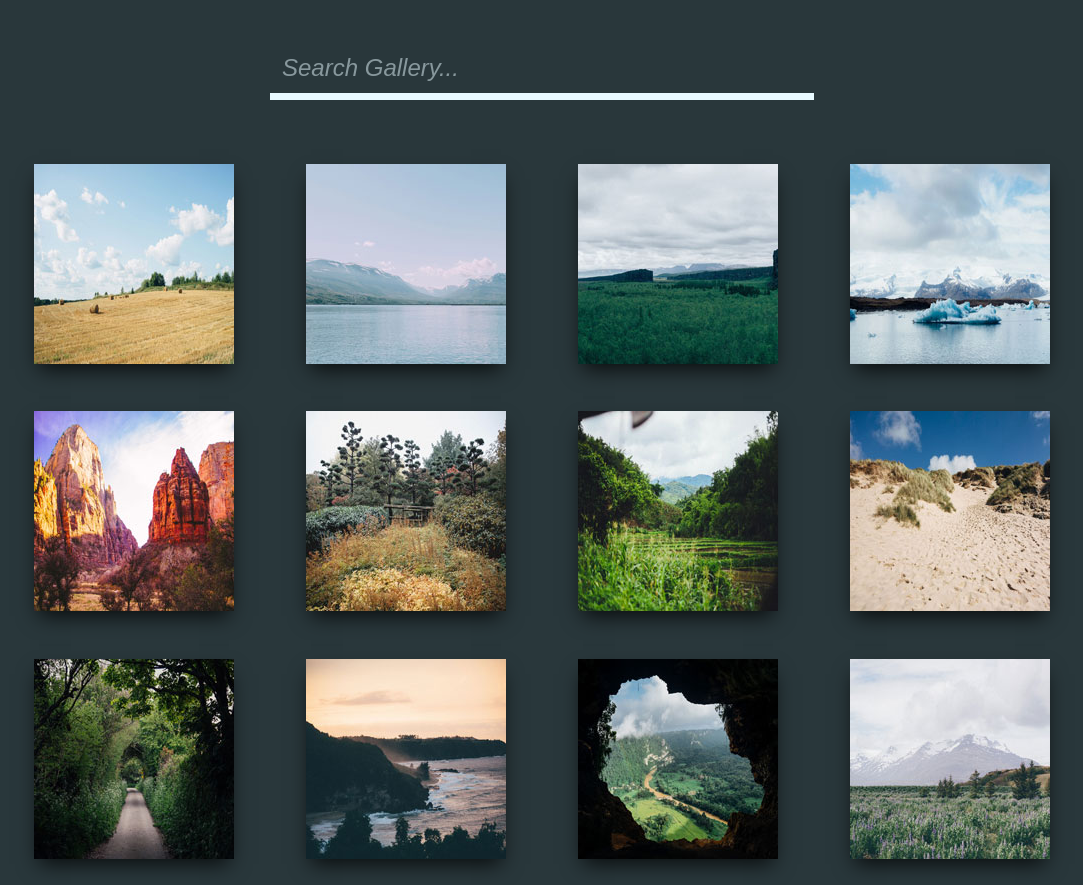
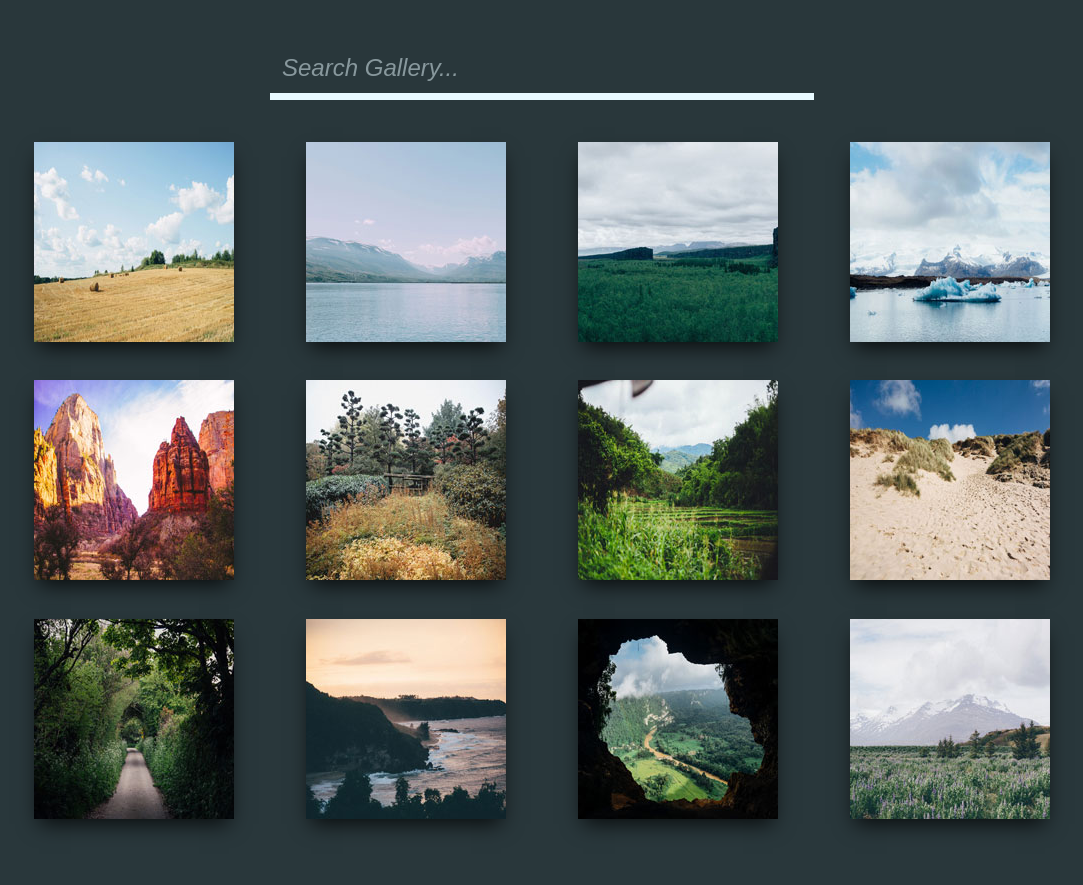
Before and after one commit to jimmy-guzman/interactivephotogallery, a plain HTML site: page index.html in a window 1280 px wide. Shown: the whole page, without its empty margins (98-1181 px from the left). After the commit the page ends 857 px from the top, so only its background shows below. Drawn offline with Linux system fonts and the light colour scheme; a web font is replaced by a local one.

Commit message:
version 1.0

```diff
--- a/css/main.css
+++ b/css/main.css
@@ -61,7 +61,10 @@ body {
   justify-content: space-around;
   flex-flow: row wrap;
   width: 100%;
+
 }
+
+
 
 /*-------Gallery Zoom-----------*/
 
@@ -77,6 +80,7 @@ body {
   font-size: 1.5em;
   background-color: rgba(0, 0, 0, 0);
   bottom: 15%;
+  padding: 5px;
 }
 
 .lg-sub-html, .lg-toolbar {
@@ -85,15 +89,29 @@ body {
 
 /*----------Thumbnail Styles----------*/
 
-.gallery-box a {
-  margin: 2% .3em;
+.thumbnail {
+  display: block;
+  width: 100%;
+  margin-bottom: 2.4em;
 }
 
-.gallery-box a img {
+.thumbnail a {
+  display: block;
+  width: 200px;
+  height: 200px;
+  margin: 0 auto;
+}
+.thumbnail img {
   box-shadow: 0px 10px 20px -5px rgba(0, 0, 0, .8);
 }
 
 /*----------media queries------------*/
+
+@media (min-width:480px) {
+  .thumbnail {
+    width: 50%;
+  }
+}
 
 @media (min-width:768px) {
   .wrap {
@@ -103,7 +121,11 @@ body {
     width: 50%;
   }
   .lg-sub-html {
-    bottom: 7%;
+    bottom: 10%;
+    padding: 10px 40px;
+  }
+  .thumbnail {
+    width: 33%;
   }
 }
 
@@ -111,11 +133,12 @@ body {
   .wrap {
     width: 90%;
   }
-  .gallery-box a {
-    margin: 2%;
-  }
+
   .lg {
     width: 70% !important;
+  }
+  .thumbnail {
+    width: 25%;
   }
 }
 
--- a/index.html
+++ b/index.html
@@ -21,43 +21,78 @@
 
       <div id="lightgallery" class="gallery-box">
 
-        <a href="img/01.jpg" class="thumbnail">
-          <img src="img/thumbnails/01.jpg" title="Hay Bales" alt="I love hay bales. Took this snap on a drive through the countryside past some straw fields."/>
+        <div class="thumbnail">
+          <a href="img/01.jpg">
+            <img src="img/thumbnails/01.jpg" title="Hay Bales" alt="I love hay bales. Took this snap on a drive through the countryside past some straw fields."
+            />
           </a>
+        </div>
 
-        <a href="img/02.jpg" class="thumbnail">
-          <img src="img/thumbnails/02.jpg" title="Lake" alt="The lake was so calm today. We had a great view of the snow on the mountains from here."/>
+
+        <div class="thumbnail">
+          <a href="img/02.jpg">
+            <img src="img/thumbnails/02.jpg" title="Lake" alt="The lake was so calm today. We had a great view of the snow on the mountains from here."
+            />
           </a>
-        <a href="img/03.jpg" class="thumbnail">
-          <img src="img/thumbnails/03.jpg" title="Canyon" alt="I hiked to the top of the mountain and got this picture of the canyon and trees below."/>
+        </div>
+
+        <div class="thumbnail">
+          <a href="img/03.jpg">
+            <img src="img/thumbnails/03.jpg" title="Canyon" alt="I hiked to the top of the mountain and got this picture of the canyon and trees below."
+            />
           </a>
-        <a href="img/04.jpg" class="thumbnail">
-          <img src="img/thumbnails/04.jpg" title="Iceberg" alt="It was amazing to see an iceberg up close, it was so cold but didn’t snow today."/>
+        </div>
+        <div class="thumbnail">
+          <a href="img/04.jpg">
+            <img src="img/thumbnails/04.jpg" title="Iceberg" alt="It was amazing to see an iceberg up close, it was so cold but didn’t snow today."
+            />
           </a>
-        <a href="img/05.jpg" class="thumbnail">
-          <img src="img/thumbnails/05.jpg" title="Desert" alt="The red cliffs were beautiful. It was really hot in the desert but we did a lot of walking through the canyons."/>
+        </div>
+        <div class="thumbnail">
+          <a href="img/05.jpg" >
+            <img src="img/thumbnails/05.jpg" title="Desert" alt="The red cliffs were beautiful. It was really hot in the desert but we did a lot of walking through the canyons."
+            />
           </a>
-        <a href="img/06.jpg" class="thumbnail">
-          <img src="img/thumbnails/06.jpg" title="Fall" alt="Fall is coming, I love when the leaves on the trees start to change color."/>
+        </div>
+        <div  class="thumbnail">
+          <a href="img/06.jpg">
+            <img src="img/thumbnails/06.jpg" title="Fall" alt="Fall is coming, I love when the leaves on the trees start to change color."
+            />
           </a>
-        <a href="img/07.jpg" class="thumbnail">
-          <img src="img/thumbnails/07.jpg" title="Plantation" alt="I drove past this plantation yesterday, everything is so green!"/>
+        </div>
+        <div  class="thumbnail">
+          <a href="img/07.jpg">
+            <img src="img/thumbnails/07.jpg" title="Plantation" alt="I drove past this plantation yesterday, everything is so green!"
+            />
           </a>
-        <a href="img/08.jpg" class="thumbnail">
-          <img src="img/thumbnails/08.jpg" title="Dunes" alt="My summer vacation to the Oregon Coast. I love the sandy dunes!"/>
+        </div>
+        <div  class="thumbnail">
+          <a href="img/08.jpg">
+            <img src="img/thumbnails/08.jpg" title="Dunes" alt="My summer vacation to the Oregon Coast. I love the sandy dunes!" />
           </a>
-        <a href="img/09.jpg" class="thumbnail">
-          <img src="img/thumbnails/09.jpg" title="Country" alt="We enjoyed a quiet stroll down this countryside lane."/>
+        </div>
+        <div  class="thumbnail">
+          <a href="img/09.jpg">
+            <img src="img/thumbnails/09.jpg" title="Country" alt="We enjoyed a quiet stroll down this countryside lane." />
           </a>
-        <a href="img/10.jpg" class="thumbnail">
-          <img src="img/thumbnails/10.jpg" title="Sunset" alt="Sunset at the coast! The sky turned a lovely shade of orange."/>
+        </div>
+        <div  class="thumbnail">
+          <a href="img/10.jpg">
+            <img src="img/thumbnails/10.jpg" title="Sunset" alt="Sunset at the coast! The sky turned a lovely shade of orange." />
           </a>
-        <a href="img/11.jpg" class="thumbnail">
-          <img src="img/thumbnails/11.jpg" title="Cave" alt="I did a tour of a cave today and the view of the landscape below was breathtaking."/>
+        </div>
+        <div  class="thumbnail">
+          <a href="img/11.jpg">
+            <img src="img/thumbnails/11.jpg" title="Cave" alt="I did a tour of a cave today and the view of the landscape below was breathtaking."
+            />
           </a>
-        <a href="img/12.jpg" class="thumbnail">
-          <img src="img/thumbnails/12.jpg" title="Bluebells" alt="I walked through this meadow of bluebells and got a good view of the snow on the mountain before the fog came in."/>
+        </div>
+        <div  class="thumbnail">
+          <a href="img/12.jpg">
+            <img src="img/thumbnails/12.jpg" title="Bluebells" alt="I walked through this meadow of bluebells and got a good view of the snow on the mountain before the fog came in."
+            />
           </a>
+        </div>
       </div>
       <!--gallery-box end-->
     </div>
--- a/js/app.js
+++ b/js/app.js
@@ -1,6 +1,7 @@
 /*global $*/
 
 $("#lightgallery").lightGallery({
+  selector: '.thumbnail a',
   getCaptionFromTitleOrAlt: true,
   download: false,
   counter: false,
```
Lines whose indentation alone changed are shown as unchanged.
